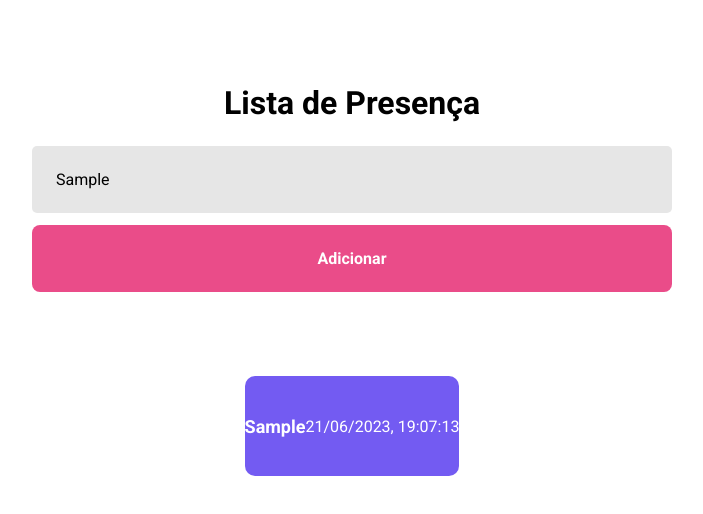
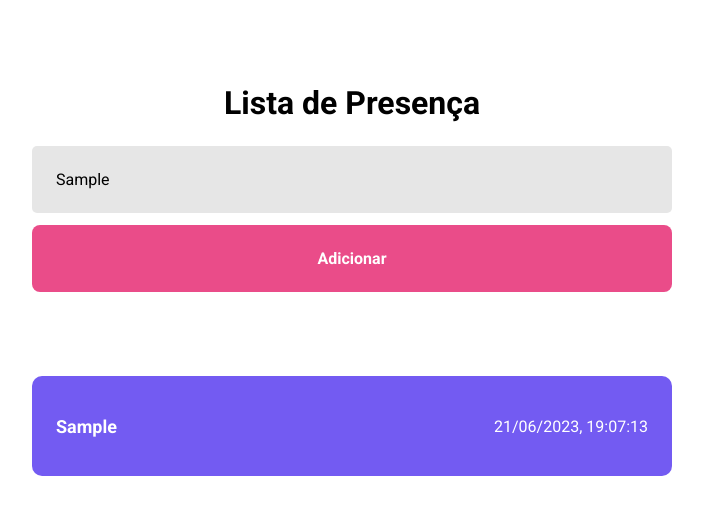
Before and after one commit to nadiduno/student-list, a React (Vite) app: page / in a window 1280 px wide. Both pictures are taken after typing "Sample" into the empty fields and a click on the button "Adicionar". Shown: the top 514 px of the page, without its empty margins (288-991 px from the left). Built offline with nearby package versions, Linux system fonts and the light colour scheme.

Commit message:
Immutability

```diff
--- a/src/components/Card/index.tsx
+++ b/src/components/Card/index.tsx
@@ -2,7 +2,7 @@ import './styles.css'
 export interface StudentType{
     id: string
     name: string
-    time: string
+    time: Date
 }
 interface StudentProps{
     student: StudentType
--- a/src/components/Card/styles.css
+++ b/src/components/Card/styles.css
@@ -1,6 +1,6 @@
 .card {
     height: 100px;
-    width: full;
+    width: 50%;
     background: #735bf2;
     color: #fff;
     border-radius: 10px;
@@ -8,7 +8,7 @@
     display: flex;
     align-items: center;
     justify-content: space-between;
-    padding: 24 px;
+    padding: 24px;
 }
 .card strong {
     font-size: 18px;
--- a/src/styles/pages/Home/index.tsx
+++ b/src/styles/pages/Home/index.tsx
@@ -23,7 +23,7 @@ export function Home(){
         second: '2-digit',
       })
     };
-    setStudents([newStudent]);
+    setStudents(prevState => [...prevState, newStudent]);
   }
   return (
     <div className="container">
@@ -39,14 +39,6 @@ export function Home(){
       >
         Adicionar
       </button>
-
-        {/* <main> {students.map((student) => {
-          return <Card key={student.id} student={student} />
-        })}
-        // </main> */}
-       {/* {
-        students.map(student => <Card name={student.name} student={student.time}/>)
-        } */}
         {
           students.map(student => <Card key={student.id} student={student} />)
         }
```
